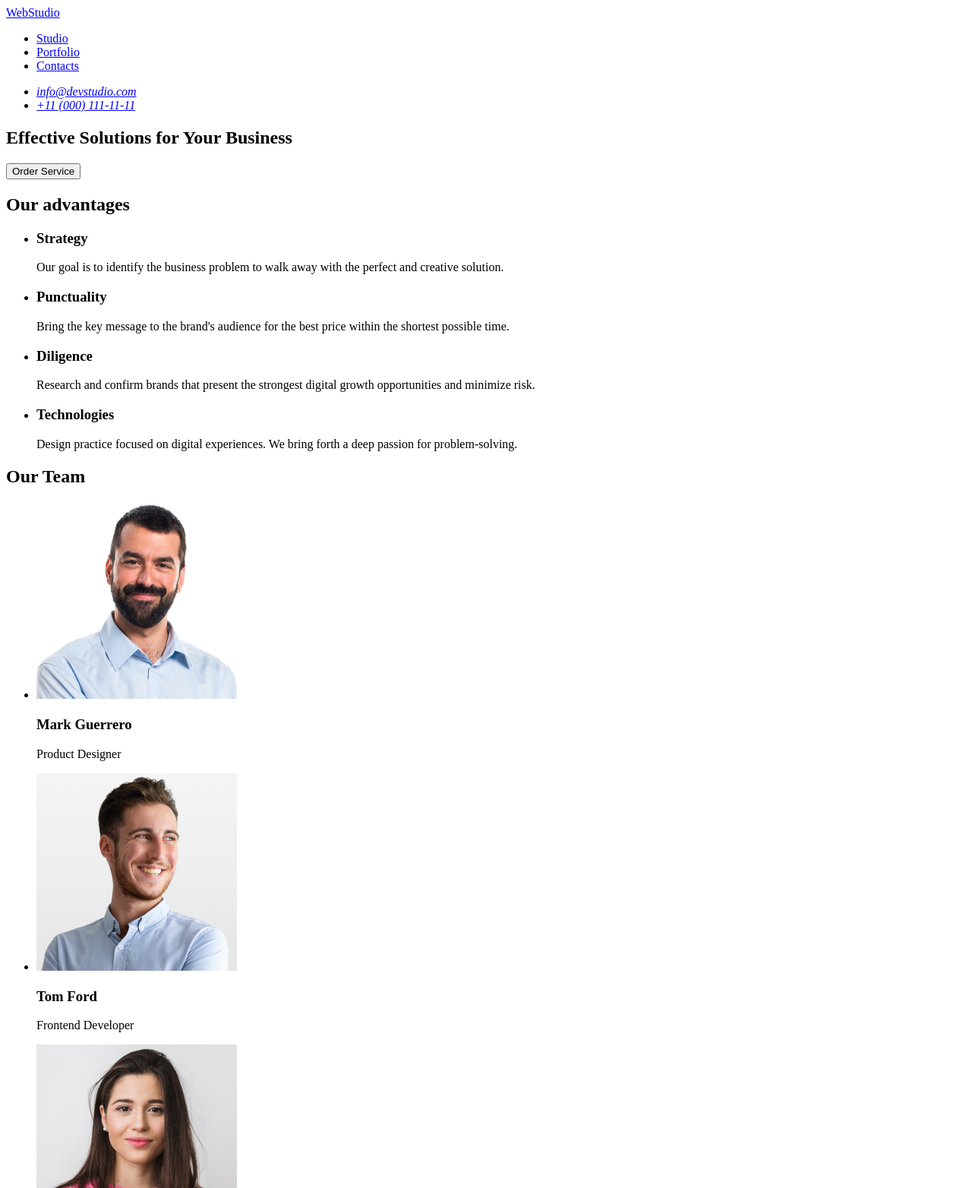
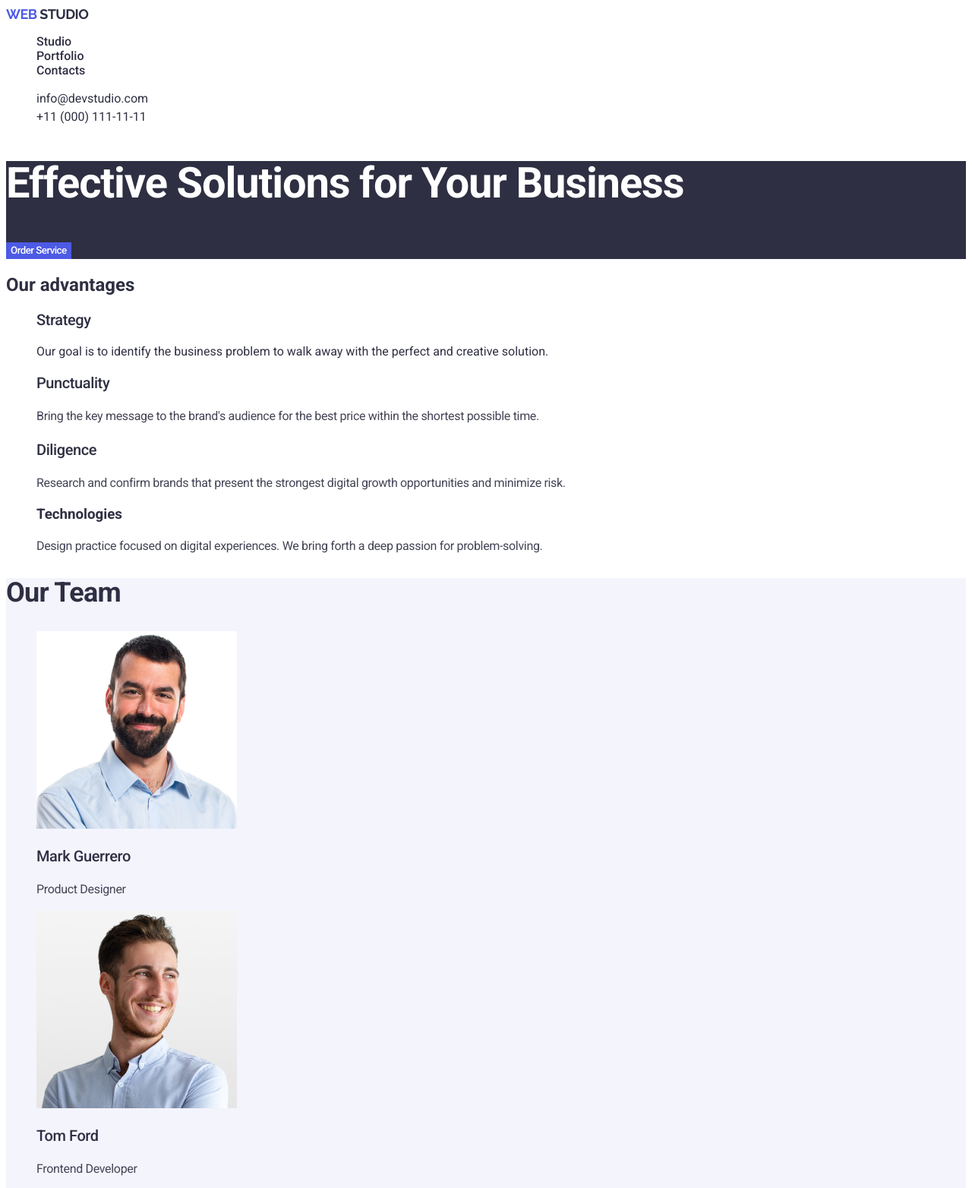
Before and after one commit to Dimasiqqqq/goit-markup-hw-02, a plain HTML site: page index.html in a window 1280 px wide. Shown: the top 1564 px of the page at 76% size. Drawn offline with Linux system fonts and the light colour scheme.

Commit message:
add all 2 hw)

```diff
--- a/css/styles.css
+++ b/css/styles.css
@@ -0,0 +1,191 @@
+:root {
+  --color-brand: #FFF;
+  --color-word-web: #4D5AE5;
+  --color-dark: #2E2F42;
+  --color-background-white: #F4F4FD;
+  --color-adress: #434455;
+  }
+
+/* global */
+
+body {
+    color: var(--color-dark);
+    font-family: "Roboto";
+    background-color: var(--color-brand);
+    font-size: 16px;
+}
+
+a {
+    text-decoration: none;
+}
+
+ul {
+    list-style-type: none;
+}
+
+.visualyy-hiden {
+    position: absolute;
+    width: 1px;
+    height: 1px;
+    margin: -1px;
+    border: 0;
+    padding: 0;
+    white-space: nowrap;
+    clip-path: inset(100%);
+    clip: rect(0 0 0 0);
+    overflow: hidden;
+}
+
+/* header */
+
+.logo {
+    color:var(--color-dark);
+    font-size: 18px;
+    font-weight: 700;
+    line-height: 1,16;
+    letter-spacing: -0.03em;
+    font-family: "Raleway";
+    text-transform: uppercase;
+}
+
+.word-web {
+    font-family: "Raleway";
+    font-size: 18px;
+    font-weight: 700;
+    line-height: 1,16;
+    letter-spacing: -0.03em;
+    color:var(--color-word-web)
+}
+
+.nav-section {
+
+}
+
+.nav-link {
+    color:var(--color-dark);
+    font-weight: 500;
+    line-height: 1,5;
+    letter-spacing: -0,02em;
+    }
+
+.adress-link {
+    color: inherit;
+    font-style: normal;
+    font-weight: 400;
+    line-height: 1.5;
+    letter-spacing: -0,02em;
+}
+
+/* .hero-section */
+
+.hero-section {
+    background-color: var(--color-dark);
+}
+
+.hero-title {
+    color: var(--color-brand);
+    font-size: 56px;
+    font-weight: 700;
+    line-height: 1.07;
+    letter-spacing: -0.02em;
+}
+
+.hero-button {
+    background-color: var(--color-word-web);
+    color: var(--color-brand);
+    font-family: inherit;
+    border: none;
+    font-weight: 500;
+    line-height: 1.5;
+    letter-spacing: -0.04em;
+}
+
+/* advantages-section */
+
+.advantage-title {
+    font-size: 20px;
+    font-weight: 500;
+    line-height: 1.2;
+    letter-spacing: -0.02em;
+}
+
+.advantage-text {
+    color: var(--color-adress);
+    font-weight: 400;
+    line-height: 1.5;
+    letter-spacing: -0.02em;
+}
+
+/* our-team */
+
+.our-team-title {
+    font-size: 36px;
+    font-weight: 700;
+    line-height: 1.11;
+    letter-spacing: -0.02em;
+    text-transform: capitalize;
+}
+
+.our-team-members {
+        font-size: 20px;
+    font-weight: 500;
+    line-height: 1.2;
+    letter-spacing: -0.02em;
+}
+
+.our-team-profession {
+    color: var(--color-adress);
+    font-weight: 400;
+    line-height: 1.5;
+    letter-spacing: -0.02em;
+}
+
+.our-team {
+    background-color: var(--color-background-white);
+}
+
+/* our portfolio */
+
+.portfolio-title {
+       font-size: 36px;
+font-weight: 700;
+line-height: 1.11;
+letter-spacing: -0.02em;
+text-transform: capitalize;
+}
+
+.portfolio-examples {
+        font-size: 20px;
+font-weight: 500;
+line-height: 1.2; /* 120% */
+letter-spacing: -0.02em;
+}
+
+.portfolio-examples-p {
+    color: var(--color-adress);
+    font-weight: 400;
+line-height: 1.5; /* 150% */
+letter-spacing: -0.02em;
+}
+
+/* footer */
+
+.footer-section {
+    background-color: var(--color-dark);
+}
+.logo-end {
+    color:var(--color-background-white);
+    font-size: 18px;
+    font-weight: 700;
+    line-height: 1,16;
+    letter-spacing: -0.03em;
+    font-family: "Raleway";
+    text-transform: uppercase;
+}
+
+.footer-text {
+    color: var(--color-background-white);
+    font-weight: 400;
+line-height: 1.5;
+letter-spacing: -0.02em;
+}
--- a/index.html
+++ b/index.html
@@ -4,69 +4,74 @@
     <meta charset="UTF-8" />
     <meta name="viewport" content="width=, initial-scale=1.0" />
     <title>Document</title>
+    <link
+      href="https://fonts.googleapis.com/css2?family=Raleway:wght@700&family=Roboto:wght@400;500;700&display=swap"
+      rel="stylesheet"
+    />
+    <link rel="stylesheet" href="./css/styles.css" />
   </head>
   <body>
     <header>
-      <nav>
-        <a href="./index.html">WebStudio</a>
+      <nav class="nav-section">
+        <a class="logo" href="./index.html"> <span class="word-web" >Web</span> Studio</a>
         <ul>
           <li>
-            <a href="#">Studio</a>
+            <a class="nav-link" href="#">Studio</a>
           </li>
           <li>
-            <a href="#">Portfolio</a>
+            <a class="nav-link" href="#">Portfolio</a>
           </li>
           <li>
-            <a href="#">Contacts</a>
+            <a class="nav-link" href="#">Contacts</a>
           </li>
         </ul>
       </nav>
       <address>
         <ul>
-            <li>
-                <a href="mailto:info@devstudio.com">info@devstudio.com</a>
-            </li>
-            <li>
-                <a href="tel:+110001111111">+11 (000) 111-11-11</a>
-            </li>
+          <li>
+            <a class="adress-link" href="mailto:info@devstudio.com">info@devstudio.com</a>
+          </li>
+          <li>
+            <a class="adress-link" href="tel:+110001111111">+11 (000) 111-11-11</a>
+          </li>
         </ul>
       </address>
     </header>
     <main>
       <!-- Effective Solutions for Your Business -->
-      <section>
-        <h1>Effective Solutions for Your Business</h1>
-        <button type="button">Order Service</button>
+      <section class="hero-section">
+        <h1 class="hero-title">Effective Solutions for Your Business</h1>
+        <button class="hero-button" type="button">Order Service</button>
       </section>
 
-      <section>
+      <section class="advantages-section">
         <!-- hide this title visually -->
-        <h2>Our advantages</h2>
+        <h2 class="visually-hiden">Our advantages</h2>
         <ul>
           <li>
-            <h3>Strategy</h3>
+            <h3 class="advantage-title">Strategy</h3>
             <p>
               Our goal is to identify the business problem to walk away with the
               perfect and creative solution.
             </p>
           </li>
           <li>
-            <h3>Punctuality</h3>
-            <p>
+            <h3 class="advantage-title">Punctuality</h3>
+            <p class="advantage-text">
               Bring the key message to the brand's audience for the best price
               within the shortest possible time.
             </p>
           </li>
           <li>
-            <h3>Diligence</h3>
-            <p>
+            <h3 class="advantage-title">Diligence</h3>
+            <p class="advantage-text">
               Research and confirm brands that present the strongest digital
               growth opportunities and minimize risk.
             </p>
           </li>
           <li>
             <h3>Technologies</h3>
-            <p>
+            <p class="advantage-text">
               Design practice focused on digital experiences. We bring forth a
               deep passion for problem-solving.
             </p>
@@ -74,35 +79,72 @@
         </ul>
       </section>
       <!-- Our Team -->
-      <section>
-        <h2>Our Team</h2>
+      <section class="our-team">
+        <h2 class="our-team-title">Our Team</h2>
         <ul>
           <li>
             <img src="./images/img-3.jpg" alt="photo Guerrero" width="264" />
-            <h3>Mark Guerrero</h3>
-            <p>Product Designer</p>
+            <h3 class="our-team-members">Mark Guerrero</h3>
+            <p class="our-team-profession">Product Designer</p>
           </li>
           <li>
             <img src="./images/img-2.jpg" alt="photo Ford" width="264" />
-            <h3>Tom Ford</h3>
-            <p>Frontend Developer</p>
+            <h3 class="our-team-members">Tom Ford</h3>
+            <p class="our-team-profession">Frontend Developer</p>
           </li>
           <li>
             <img src="./images/img-1.jpg" alt="photo Garcia" width="264" />
-            <h3>Camila Garcia</h3>
-            <p>Marketing</p>
+            <h3 class="our-team-members">Camila Garcia</h3>
+            <p class="our-team-profession">Marketing</p>
           </li>
           <li>
             <img src="./images/img.jpg" alt="photo Wilson" width="264" />
-            <h3>Daniel Wilson</h3>
-            <p>UI Designer</p>
+            <h3 class="our-team-members">Daniel Wilson</h3>
+            <p class="our-team-profession">UI Designer</p>
+          </li>
+        </ul>
+      </section>
+
+      <!-- Our Portfolio -->
+      <section class="portfolio-section">
+        <h2 class="portfolio-title">Our Portfolio</h2>
+        <ul>
+          <li>
+            <img src="./images/imgportfolio1.jpg" alt="banking photo" />
+            <h3 class="portfolio-examples">Banking App</h3>
+            <p class="portfolio-examples-p">App</p>
+          </li>
+          <li>
+            <img src="./images/imgportfolio2.jpg" alt="payment photo" />
+            <h3 class="portfolio-examples">Cashless Payment</h3>
+            <p class="portfolio-examples-p">Marketing</p>
+          </li>
+          <li>
+            <img src="./images/imgportfolio3.jpg" alt="app photo" />
+            <h3 class="portfolio-examples">Meditation App</h3>
+            <p class="portfolio-examples-p">App</p>
+          </li>
+          <li>
+            <img src="./images/imgportfolio4.jpg" alt="taxi photo" />
+            <h3 class="portfolio-examples">Taxi Service</h3>
+            <p class="portfolio-examples-p">Marketing</p>
+          </li>
+          <li>
+            <img src="./images/imgportfolio5.jpg" alt="screen photo" />
+            <h3 class="portfolio-examples">Screen Illustrations</h3>
+            <p class="portfolio-examples-p">Design</p>
+          </li>
+          <li>
+            <img src="./images/imgportfolio6.jpg" alt="courses photo" />
+            <h3 class="portfolio-examples">Online Courses</h3>
+            <p class="portfolio-examples-p">Marketing</p>
           </li>
         </ul>
       </section>
     </main>
-    <footer>
-      <a href="./index.html">WebStudio</a>
-      <p>
+    <footer class="footer-section">
+      <a class="logo-end" href="./index.html"><span class="word-web">Web</span>Studio</a>
+      <p class="footer-text">
         Increase the flow of customers and sales for your business with digital
         marketing & growth solutions.
       </p>
```
Also changed, not shown: images/imgportfolio1.jpg (added), images/imgportfolio2.jpg (added), images/imgportfolio3.jpg (added), images/imgportfolio4.jpg (added), images/imgportfolio5.jpg (added), images/imgportfolio6.jpg (added).
